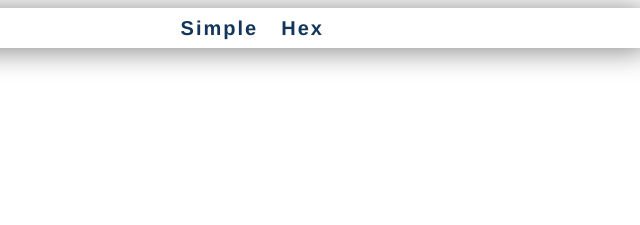
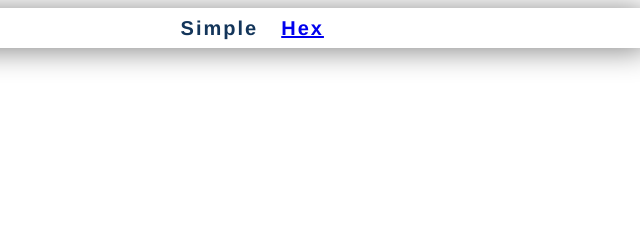
Before and after one commit to Gbengashowunmi/firstrealjs.io, a plain HTML site: page index.html in a window 1280 px wide. Shown: the top 225 px of the page, 640-1280 px from the left. Drawn offline with Linux system fonts and the light colour scheme.

Commit message:
Update index.html

```diff
--- a/index.html
+++ b/index.html
@@ -15,7 +15,7 @@
         </div>
         <div id="code">
             <h1 id="simp">Simple</h1>
-            <h1 id="hex">Hex</h1>
+            <h1 id="hex"><a href="Index2.html">Hex</a></h1>
         </div>
 
     </div>
```
